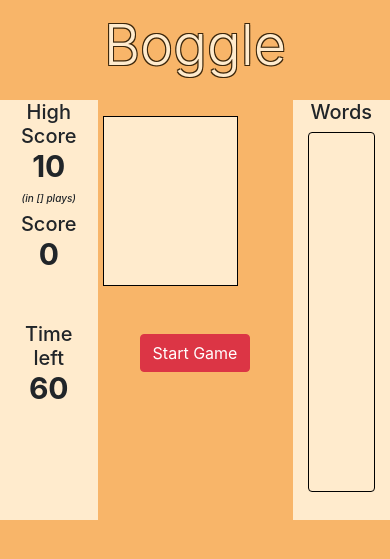
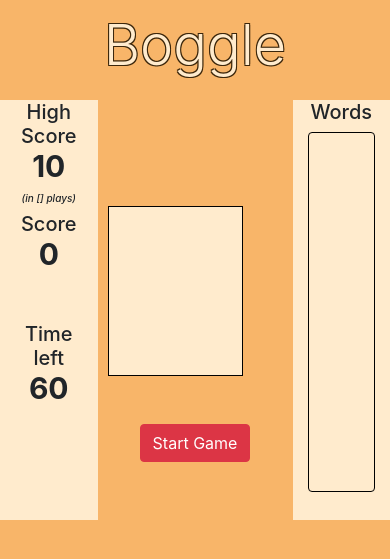
Before and after one commit to JuanSebastianCorrea/Boggle, a Flask app: template templates/game.html in a window 390 px wide. Shown: the top 559 px of the page. Run offline with Flask 2, Linux system fonts and the light colour scheme; the template is opened without the code that fills it: most values are stand-ins (such as "Sample title", 1, 10 or a date in 2020); parts of the project's set-up code (start-up, migrations or seed data) failed here and were passed over.

Commit message:
mobile board view

```diff
--- a/static/app.css
+++ b/static/app.css
@@ -29,6 +29,7 @@ h1 {
 	border: 1px solid black;
 	width: 280px;
 	height: 280px;
+	margin-top: 90px;
 }
 
 td {
@@ -106,7 +107,7 @@ footer p {
 		width: 170px;
 		height: 170px;
 		position: relative;
-		right: 25px;
+		right: 20px;
 	}
 
 	.h4 {
```
